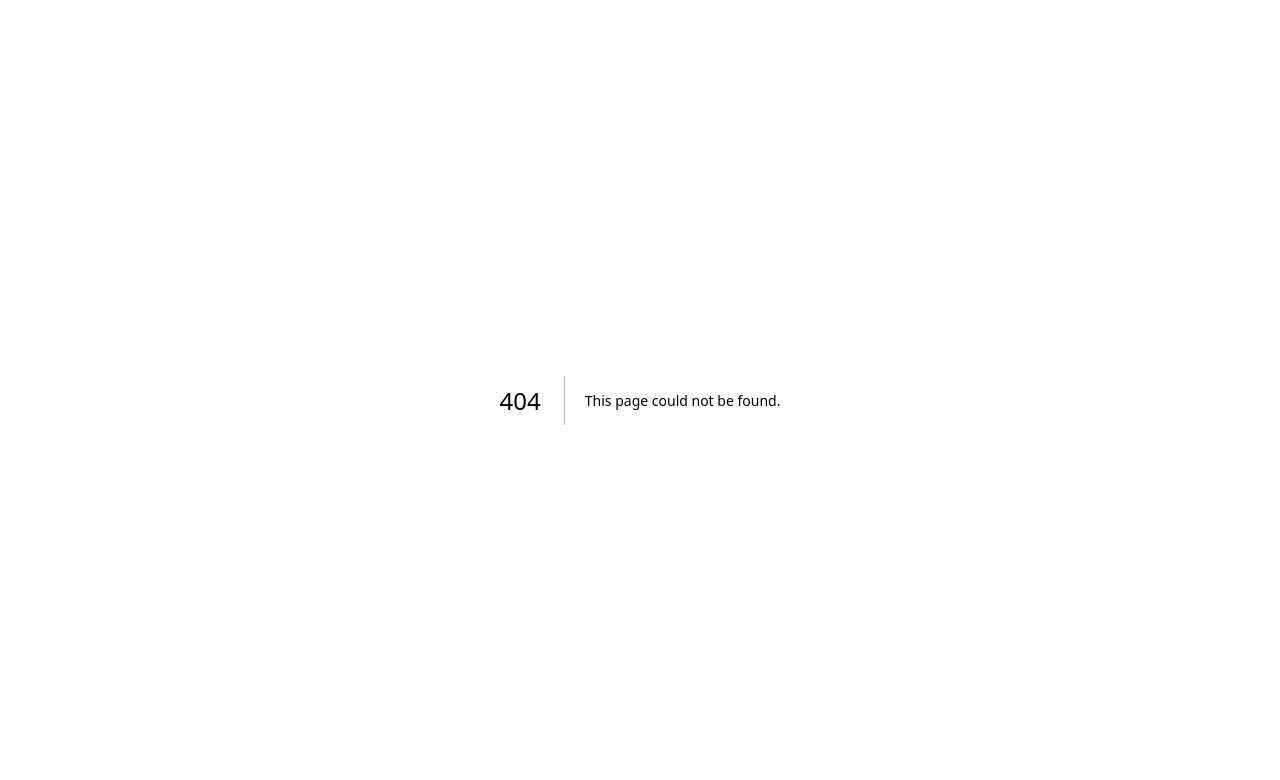
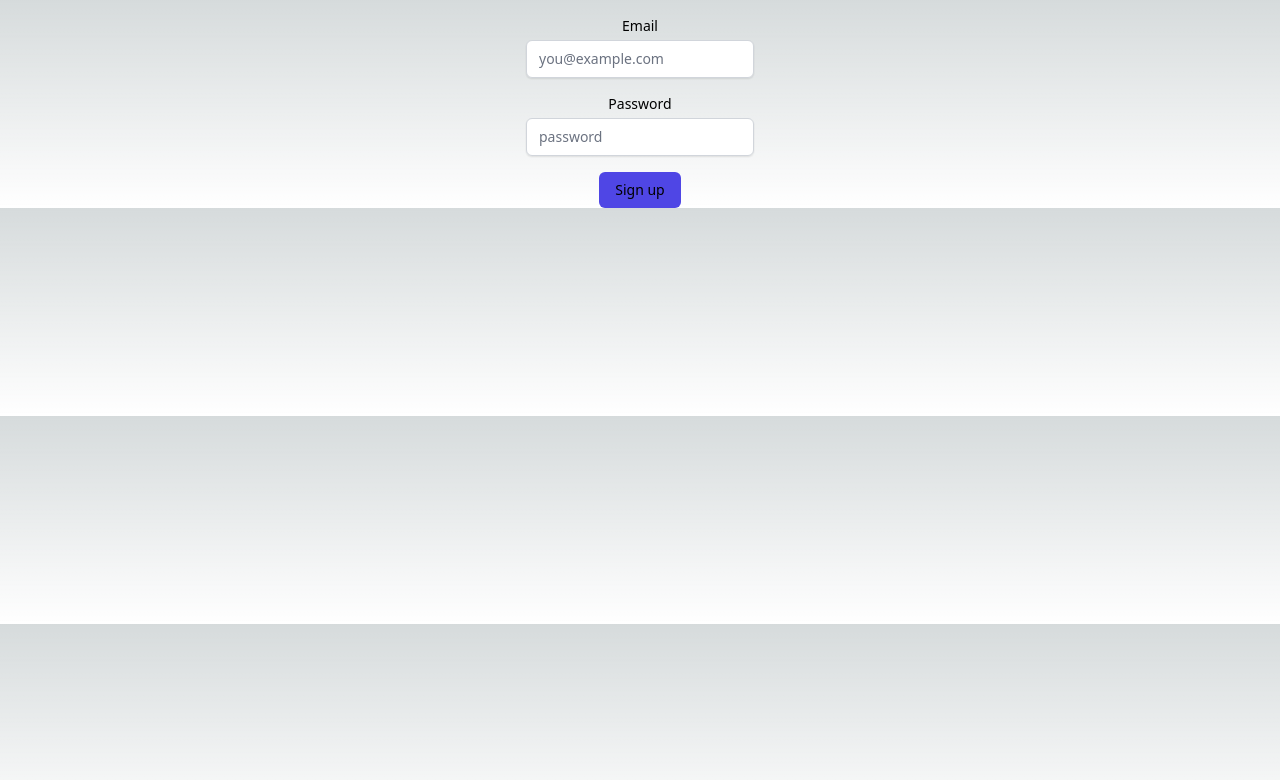
Before and after one commit to AdrianaMoralesQ/link-monstera, a Next.js app: page /login in a window 1280 px wide. Before the commit this address had no page. Shown: the top 780 px of the page. Built offline with nearby package versions, Linux system fonts and the light colour scheme.

Commit message:
added login components

```diff
--- a/package.json
+++ b/package.json
@@ -10,6 +10,8 @@
 	},
 	"dependencies": {
 		"@next/font": "13.0.7",
+		"@supabase/supabase-js": "^2.2.1",
+		"@tailwindcss/forms": "^0.5.3",
 		"@types/node": "18.11.17",
 		"@types/react": "18.0.26",
 		"@types/react-dom": "18.0.9",
--- /dev/null
+++ b/pages/login.tsx
@@ -0,0 +1,46 @@
+import { useState } from "react";
+
+export default function Login() {
+	const [email, setEmail] = useState<string | undefined>();
+	const [password, setPassword] = useState<string | undefined>();
+	return (
+		<div className="flex flex-col e-full justify-center items-center">
+			<label
+				htmlFor="email"
+				className="block text-sm font-medium text-grey-700 mt-4"
+			>
+				Email
+			</label>
+			<div className="relative mt-1 rounded-md shadow-sm">
+				<input
+					type="email"
+					name="email"
+					id="email"
+					className="block w-full rounded-md border-gray-300 shadow-sm focus:border-indigo-50 focus:ring-indigo-500 sm:text-sm"
+					placeholder="you@example.com"
+				/>
+			</div>
+			<label
+				htmlFor="password"
+				className="block text-sm font-medium text-grey-700 mt-4"
+			>
+				Password
+			</label>
+			<div className="relative mt-1 rounded-md shadow-sm">
+				<input
+					type="password"
+					name="password"
+					id="password"
+					className="block w-full rounded-md border-gray-300 shadow-sm focus:border-indigo-50 focus:ring-indigo-500 sm:text-sm"
+					placeholder="password"
+				/>
+			</div>
+			<button
+				type="button"
+				className="inline-flex items-center rounded-md border-transparent bg-indigo-600 px-4 py-2 text-sm mt-4"
+			>
+				Sign up
+			</button>
+		</div>
+	);
+}
--- a/tailwind.config.js
+++ b/tailwind.config.js
@@ -7,5 +7,5 @@ module.exports = {
 	theme: {
 		extend: {},
 	},
-	plugins: [],
+	plugins: [require("@tailwindcss/forms")],
 };
```
Also changed, not shown: 1 other file (tests, documents, lock files or other folders).
